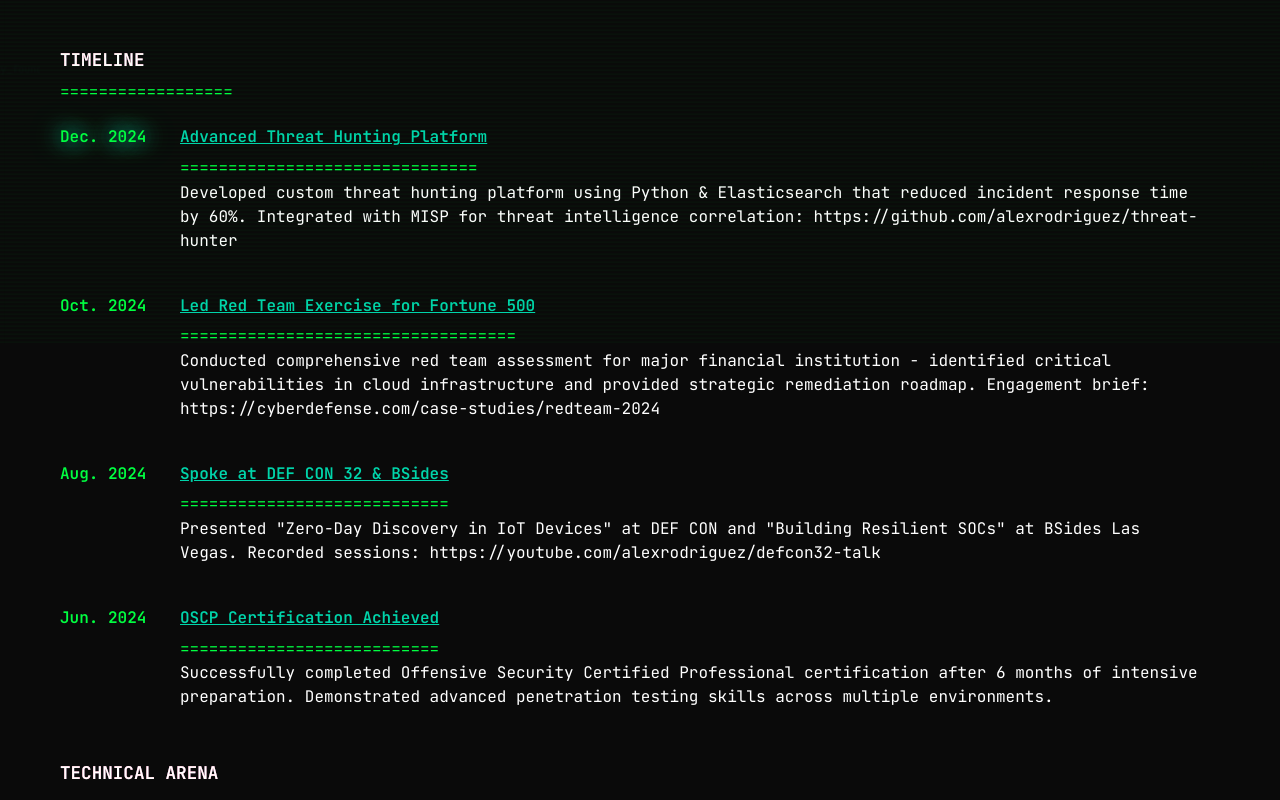
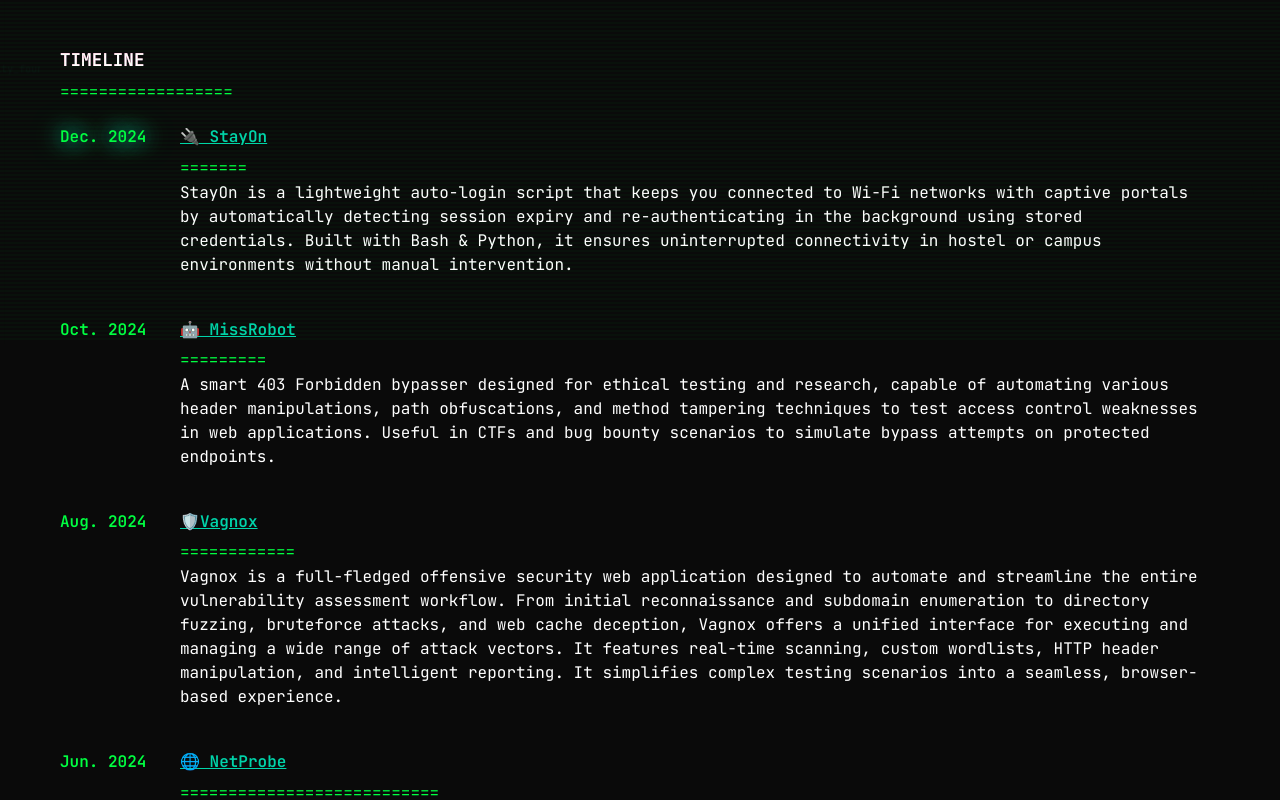
Before and after one commit to Cyberninja30/Portfolio-Moinak, a React (Vite) app: page / in a window 1280 px wide. Shown: the part 460-1260 px from the top of the page. Built offline with nearby package versions, Linux system fonts and the light colour scheme.

Commit message:
Update App.tsx

```diff
--- a/src/App.tsx
+++ b/src/App.tsx
@@ -197,11 +197,12 @@ function App() {
             <div className="timeline-item">
               <span className="timeline-date pulse-glow">Dec. 2024</span>
               <div className="timeline-content">
-                <div className="timeline-title">Advanced Threat Hunting Platform</div>
-                <div className="timeline-underline">===============================</div>
+                <div className="timeline-title"> 🔌 StayOn </div>
+                <div className="timeline-underline">=======</div>
                 <div className="timeline-description">
-                  Developed custom threat hunting platform using Python & Elasticsearch that reduced incident response time by 60%.
-                  Integrated with MISP for threat intelligence correlation: https://github.com/alexrodriguez/threat-hunter
+                  StayOn is a lightweight auto-login script that keeps you connected to Wi-Fi networks with captive portals by automatically detecting session expiry and
+                  re-authenticating in the background using stored credentials. Built with Bash & Python, it ensures uninterrupted connectivity in hostel or campus
+                  environments without manual intervention.
                 </div>
               </div>
             </div>
@@ -209,11 +210,12 @@ function App() {
             <div className="timeline-item">
               <span className="timeline-date">Oct. 2024</span>
               <div className="timeline-content">
-                <div className="timeline-title">Led Red Team Exercise for Fortune 500</div>
-                <div className="timeline-underline">===================================</div>
+                <div className="timeline-title"> 🤖 MissRobot </div>
+                <div className="timeline-underline">=========</div>
                 <div className="timeline-description">
-                  Conducted comprehensive red team assessment for major financial institution - identified critical vulnerabilities
-                  in cloud infrastructure and provided strategic remediation roadmap. Engagement brief: https://cyberdefense.com/case-studies/redteam-2024
+                  A smart 403 Forbidden bypasser designed for ethical testing and research, capable of automating various header manipulations, path obfuscations, and method
+                  tampering techniques to test access control weaknesses in web applications. Useful in CTFs and bug bounty scenarios to simulate bypass attempts on
+                  protected endpoints.
                 </div>
               </div>
             </div>
@@ -221,11 +223,13 @@ function App() {
             <div className="timeline-item">
               <span className="timeline-date">Aug. 2024</span>
               <div className="timeline-content">
-                <div className="timeline-title">Spoke at DEF CON 32 & BSides</div>
-                <div className="timeline-underline">============================</div>
+                <div className="timeline-title"> 🛡️Vagnox </div>
+                <div className="timeline-underline">============</div>
                 <div className="timeline-description">
-                  Presented "Zero-Day Discovery in IoT Devices" at DEF CON and "Building Resilient SOCs" at BSides Las Vegas.
-                  Recorded sessions: https://youtube.com/alexrodriguez/defcon32-talk
+                  Vagnox is a full-fledged offensive security web application designed to automate and streamline the entire vulnerability assessment workflow. From initial
+                  reconnaissance and subdomain enumeration to directory fuzzing, bruteforce attacks, and web cache deception, Vagnox offers a unified interface for executing
+                  and managing a wide range of attack vectors. It features real-time scanning, custom wordlists, HTTP header manipulation, and intelligent reporting. It
+                  simplifies complex testing scenarios into a seamless, browser-based experience.
                 </div>
               </div>
             </div>
@@ -233,11 +237,14 @@ function App() {
             <div className="timeline-item">
               <span className="timeline-date">Jun. 2024</span>
               <div className="timeline-content">
-                <div className="timeline-title">OSCP Certification Achieved</div>
+                <div className="timeline-title"> 🌐 NetProbe </div>
                 <div className="timeline-underline">===========================</div>
                 <div className="timeline-description">
-                  Successfully completed Offensive Security Certified Professional certification after 6 months of intensive
-                  preparation. Demonstrated advanced penetration testing skills across multiple environments.
+                  NetProbe is a structured computer networking platform that provides a series of progressively challenging labs to help users develop and validate their
+                  networking skills—from foundational concepts to advanced protocol implementations. The platform includes hands-on labs covering Layer 2/3 configurations,
+                  dynamic and static routing, VLANs, subnetting, NAT, DHCP, ACLs, and more. I contributed to the lab architecture and scenario design using Cisco Packet
+                  Tracer, where I automated topologies, implemented fault injection for troubleshooting exercises, and simulated real-world network setups involving various
+                  routing and switching protocols.
                 </div>
               </div>
             </div>
```
